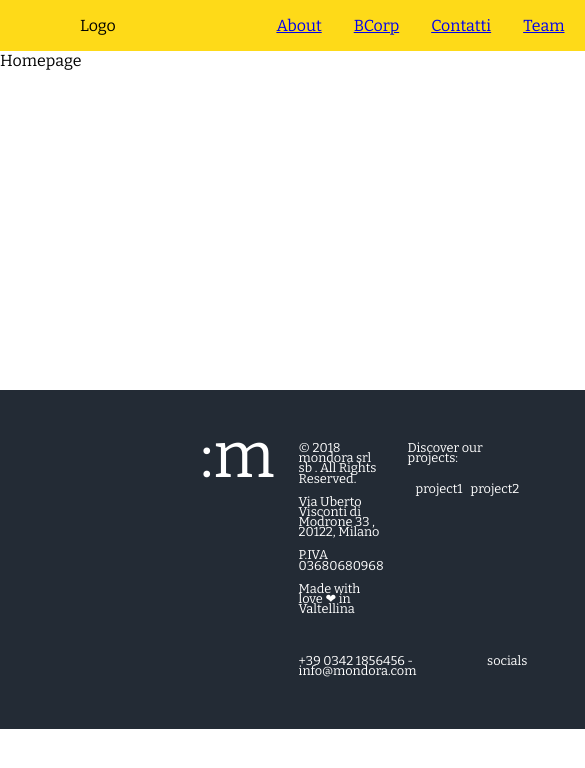
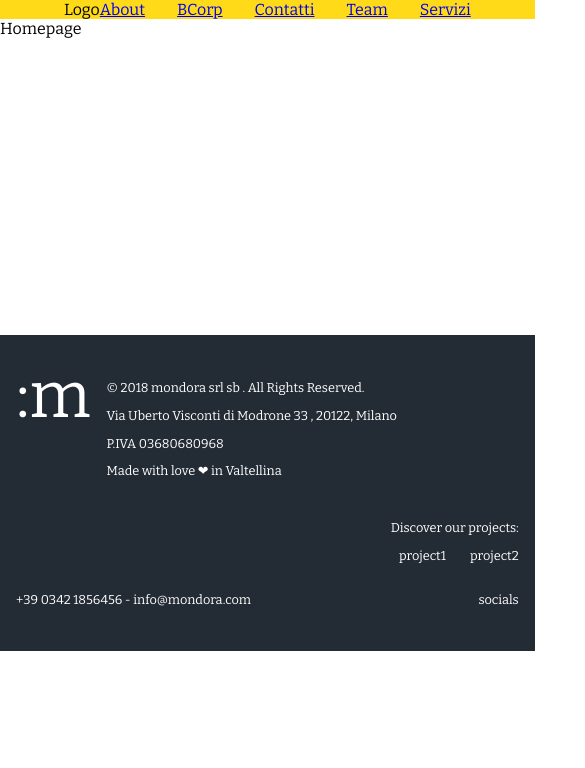
Before and after one commit to mondora/mondora-website-front, a Gatsby site: page / in a window 390 px wide. Shown: the top 768 px of the page, 585 px wide, since content can reach past the window. Built offline with nearby package versions, Linux system fonts and the light colour scheme; Gatsby itself is replaced by a stand-in of ours.

Commit message:
chore: make footer semi responsive

```diff
--- a/src/components/footer/index.jsx
+++ b/src/components/footer/index.jsx
@@ -4,70 +4,99 @@ import styled from "styled-components";
 
 import StackPanel from "../stackpanel";
 
-const Container = styled(StackPanel)`
+const Container = styled.div`
     padding: 32px 192px;
     font-size: ${props => props.theme.size.text.subtle};
-    line-height: 0.8;
 
     color: ${props => props.theme.colors.text.contrast};
     background-color: ${props => props.theme.colors.background.darkGray};
 
     display: grid;
     grid-template-columns: auto 1fr auto;
-    grid-template-rows: auto auto;
+    grid-template-rows: auto auto auto;
+    grid-column-gap: 16px;
+    grid-row-gap: 16px;
+
+    @media (max-width: 992px) {
+        padding: 32px 16px;
+        grid-template-columns: auto 1fr;
+    }
 `;
 
-const MiniLogo = styled(StackPanel)`
+const MiniLogo = styled.div`
+    margin-top: -10px;
     grid-area: 1 / 1 / 3 / 2;
     font-size: ${props => props.theme.size.text.mega};
     /* background-color: rebeccapurple; */
+
+    @media (max-width: 992px) {
+        grid-area: 1 / 1 / 2 / 2;
+    }
 `;
 
-const Info = styled(StackPanel)`
+const Info = styled.div`
     grid-area: 1 / 2 / 2 / 3;
     /* background-color: blue; */
+
+    @media (max-width: 992px) {
+        grid-area: 1 / 2 / 2 / 3;
+    }
 `;
 
-const Projects = styled(StackPanel)`
+const Projects = styled.div`
     grid-area: 1 / 3 / 2 / 4;
     /* background-color: darkgreen; */
+
+    @media (max-width: 992px) {
+        grid-area: 2 / 1 / 3 / 3;
+    }
 `;
 
-const Misc = styled(StackPanel)`
+const Misc = styled.div`
     grid-area: 2 / 2 / 3 / 4;
     /* background-color: green; */
+
+    @media (max-width: 992px) {
+        grid-area: 3 / 1 / 4 / 3;
+    }
 `;
 
 const Footer = () => (
-    <Container>
+    <Container justify="center">
         <MiniLogo>{":m"}</MiniLogo>
 
         <Info>
+            <StackPanel direction="column">
                 <span>
                     <p>{`© 2018 mondora srl sb . All Rights Reserved.`}</p>
                     <p>{`Via Uberto Visconti di Modrone 33 , 20122, Milano`}</p>
                     <p>{`P.IVA 03680680968`}</p>
                     <p>{`Made with love ❤ in Valtellina`}</p>
                 </span>
+            </StackPanel>
         </Info>
 
-        <Projects gutter={24} align="flex-end" direction="column">
+        <Projects>
+            <StackPanel align="flex-end" direction="column">
                 <span>
                     <p>{`Discover our projects:`}</p>
                 </span>
-            <StackPanel>
+                <StackPanel gutter={24}>
                     <span>{`project1`}</span>
                     <span>{`project2`}</span>
                 </StackPanel>
+            </StackPanel>
         </Projects>
 
-        <Misc justify="space-between">
+        <Misc>
+            <StackPanel justify="space-between">
                 <span>
                     <p>{`+39 0342 1856456 - info@mondora.com`}</p>
                 </span>
                 <span>
                     <p>{`socials`}</p>
                 </span>
+            </StackPanel>
         </Misc>
     </Container>
 );
--- a/src/components/stackpanel/index.jsx
+++ b/src/components/stackpanel/index.jsx
@@ -13,7 +13,7 @@ const Container = styled.div`
         ${props =>
             props.direction === "row" &&
             css`
-                margin-left: ${props => props.gutter}px;
+                margin-right: ${props => props.gutter}px;
             `}
 
         ${props =>
@@ -23,16 +23,16 @@ const Container = styled.div`
             `}
     }
 
-    & > :first-child {
-        margin: initial !important;
+    & > :last-child {
+        margin: 0;
     }
 `;
 
 const StackPanel = ({
     children,
     direction = "row",
-    padding = 8,
-    gutter = 8,
+    padding = 0,
+    gutter = 0,
     justify = "start",
     style = {},
     ...rest
```
Lines whose indentation alone changed are shown as unchanged.
